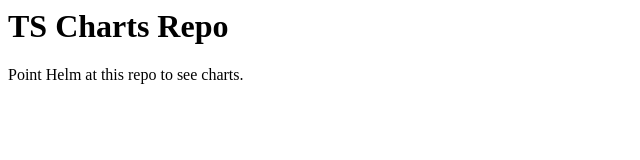
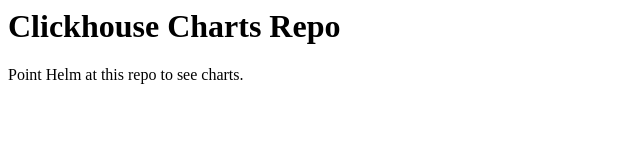
Before and after one commit to liwenhe1993/charts, a plain HTML site: page docs/index.html in a window 1280 px wide. Shown: the whole page, without its empty margins (0-640 px from the left). Drawn offline with Linux system fonts and the light colour scheme.

Commit message:
Update index.html

```diff
--- a/docs/index.html
+++ b/docs/index.html
@@ -3,7 +3,7 @@
     <title>Chart repo</title>
   </head>
   <body>
-    <h1>TS Charts Repo</h1>
+    <h1>Clickhouse Charts Repo</h1>
     <p>Point Helm at this repo to see charts.</p>
   </body>
 </html>
```
